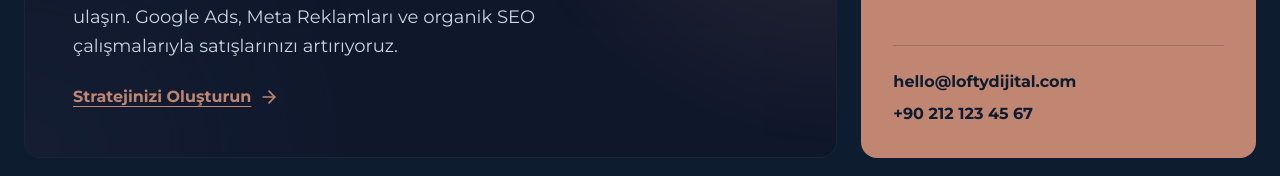
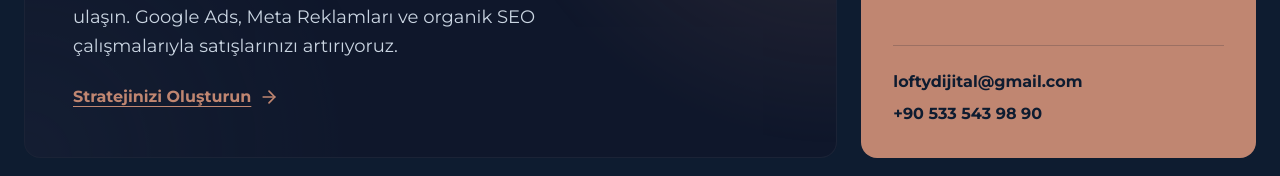
Before and after one commit to ozgundogan-qa/lofty-dijital, a Next.js app: page /hizmetlerimiz in a window 1280 px wide. Shown: the part 2079-2255 px from the top of the page. Built offline with nearby package versions, Linux system fonts and the light colour scheme.

Commit message:
feat: Add GSAP and Shadcn dependencies, update contact information, and configure Shadcn for VS Code.

```diff
--- a/package.json
+++ b/package.json
@@ -11,6 +11,7 @@
   "dependencies": {
     "clsx": "^2.1.1",
     "framer-motion": "^12.34.3",
+    "gsap": "^3.14.2",
     "lucide-react": "^0.575.0",
     "next": "16.1.6",
     "react": "19.2.3",
@@ -25,6 +26,7 @@
     "babel-plugin-react-compiler": "1.0.0",
     "eslint": "^9",
     "eslint-config-next": "16.1.6",
+    "shadcn": "^3.8.5",
     "tailwindcss": "^4",
     "typescript": "^5"
   }
--- a/src/app/hizmetlerimiz/page.tsx
+++ b/src/app/hizmetlerimiz/page.tsx
@@ -146,8 +146,8 @@ export default function ServicesPage() {
                         <p className="font-medium opacity-80">Projeniz için hemen teklif alın.</p>
                     </div>
                     <div className="relative z-10 mt-8 pt-6 border-t border-background-dark/20 flex flex-col gap-2">
-                        <p className="font-bold">hello@loftydijital.com</p>
-                        <p className="font-bold">+90 212 123 45 67</p>
+                        <p className="font-bold">loftydijital@gmail.com</p>
+                        <p className="font-bold">+90 533 543 98 90</p>
                     </div>
                 </div>
             </section>
--- a/src/app/iletisim/page.tsx
+++ b/src/app/iletisim/page.tsx
@@ -67,7 +67,7 @@ export default function ContactPage() {
                         {/* WhatsApp (Primary) */}
                         <motion.a
                             variants={fadeUp}
-                            href="https://wa.me/905335439890" // Replace with real number
+                            href="https://wa.me/905335439890"
                             target="_blank"
                             rel="noopener noreferrer"
                             className="group relative col-span-1 md:col-span-2 lg:col-span-2 flex flex-col justify-between p-8 rounded-3xl bg-surface-dark border border-accent-1/30 hover:border-accent-1 shadow-lg shadow-accent-1/5 overflow-hidden cursor-pointer transition-all duration-500 hover:-translate-y-2"
--- a/src/components/layout/Footer.tsx
+++ b/src/components/layout/Footer.tsx
@@ -48,7 +48,7 @@ export default function Footer() {
                         <div className="flex flex-col gap-4 col-span-2 sm:col-span-1">
                             <h4 className="text-white font-bold">Bize Ulaşın</h4>
                             <p className="text-slate-400 text-sm">loftydijital@gmail.com</p>
-                            <p className="text-slate-400 text-sm">+90 (533) 543 98 90</p>
+                            <p className="text-slate-400 text-sm">+90 533 543 98 90</p>
                             <p className="text-slate-400 text-sm">Çankaya, Ankara</p>
                         </div>
                     </div>
```
Also changed, not shown: 1 other file (tests, documents, lock files or other folders).
